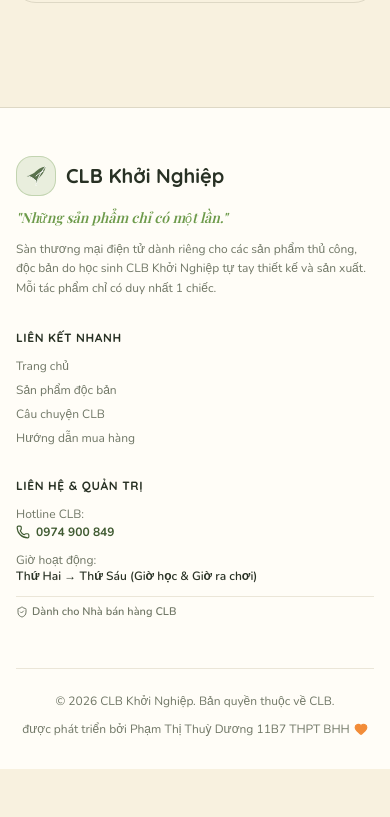
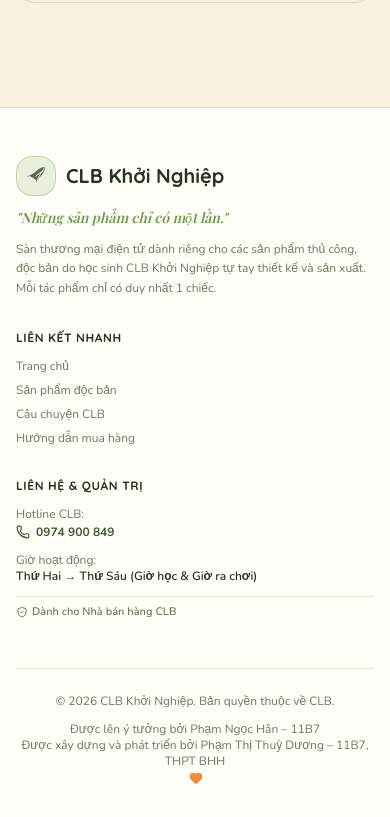
Before and after one commit to hoa821310-ai/khoinghiep-bhh, a React (Vite) app: page / in a window 390 px wide. Shown: the part 3469-4286 px from the top of the page. Before the commit the page ends 4238 px from the top, so only its background shows below. Built offline with nearby package versions, Linux system fonts and the light colour scheme; no server answers; the database is empty; a web font is replaced by a local one.

Commit message:
style(footer): update credit information and layout
Refine the developer and contributor credit section in the footer to improve readability and responsiveness on smaller screens.

```diff
--- a/src/components/Footer.tsx
+++ b/src/components/Footer.tsx
@@ -125,11 +125,13 @@ export const Footer: React.FC<FooterProps> = ({ onNavClick, onOpenSellerLogin })
         </div>
 
         {/* Bottom copyright */}
-        <div className="pt-6 border-t border-[#DED8C5]/60 flex flex-col sm:flex-row items-center justify-between gap-3 text-xs text-[#707766]">
+        <div className="pt-6 border-t border-[#DED8C5]/60 flex flex-col sm:flex-row items-center justify-between gap-3 text-xs text-[#707766] text-center sm:text-left">
           <p>© 2026 CLB Khởi Nghiệp. Bản quyền thuộc về CLB.</p>
-          <p className="flex items-center gap-1">
-            <span>được phát triển bởi Phạm Thị Thuỳ Dương 11B7 THPT BHH</span>
-            <Heart className="w-3.5 h-3.5 text-[#F28C38] fill-[#F28C38]" />
+          <p className="flex flex-wrap items-center justify-center sm:justify-end gap-x-2 gap-y-0.5 text-center sm:text-right">
+            <span>
+              Được lên ý tưởng bởi Phạm Ngọc Hân – 11B7 <span className="hidden sm:inline text-[#DED8C5]">|</span><br className="sm:hidden" /> Được xây dựng và phát triển bởi Phạm Thị Thuỳ Dương – 11B7, THPT BHH
+            </span>
+            <Heart className="w-3.5 h-3.5 text-[#F28C38] fill-[#F28C38] shrink-0 inline-block ml-0.5" />
           </p>
         </div>
       </div>
```
